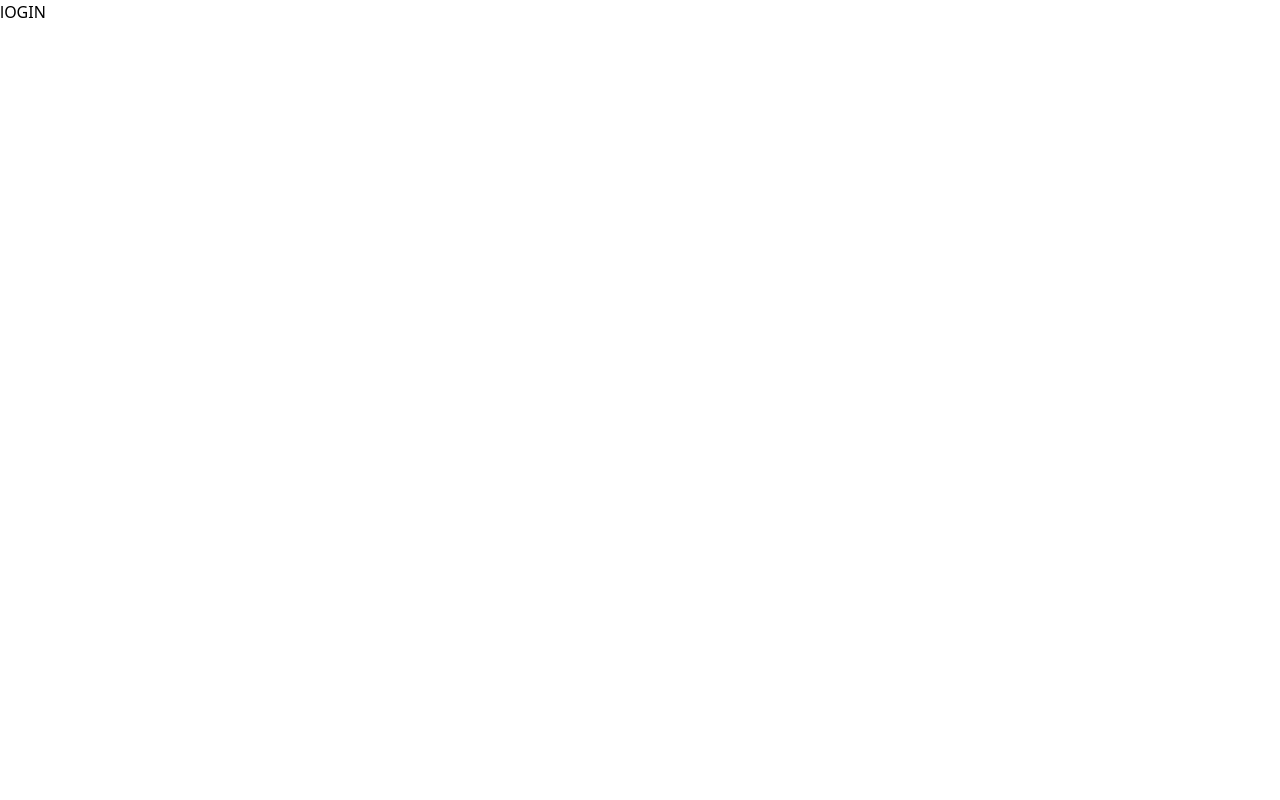
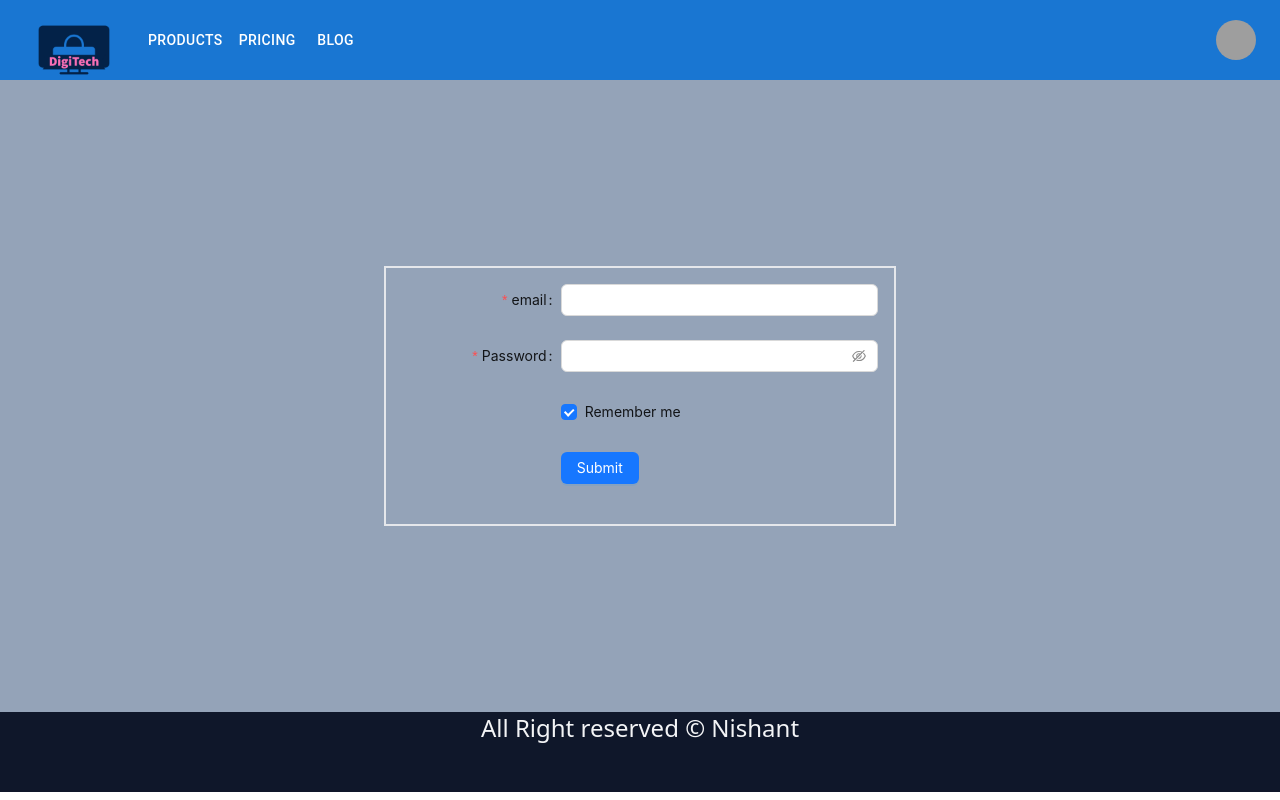
Before and after one commit to nishantchy842/DigiTec_Ecommerce, a React (Create React App) app in the folder client/: page /login in a window 1280 px wide. Built offline with nearby package versions, Linux system fonts and the light colour scheme; grey boxes are pictures that could not be loaded.

Commit message:
login setup in front end

```diff
--- a/client/package.json
+++ b/client/package.json
@@ -1,6 +1,5 @@
 {
   "name": "client",
-  "proxy": "http://localhost:8000",
   "version": "0.1.0",
   "private": true,
   "dependencies": {
--- a/client/src/component/layout/layout.js
+++ b/client/src/component/layout/layout.js
@@ -15,7 +15,7 @@ const Layout = ({children,title, description, keywords, author}) => {
     <title>{title}</title>
   </Helmet>
     <Header />
-     <main className='min-h-screen'>
+     <main className='min-h-[79vh]'>
      {children}
      </main>
      <Footer />
--- a/client/src/pages/Auth/login.js
+++ b/client/src/pages/Auth/login.js
@@ -1,10 +1,112 @@
-import React from 'react'
+import React, { useState } from 'react'
+import Layout from '../../component/layout/layout'
+import { Button, Checkbox, Form, Input } from 'antd';
+import axios from 'axios';
+import { useNavigate } from 'react-router-dom';
 
 const Login = () => {
+const [email , setEmail] = useState('')
+const [password , setPassword] = useState('')
+const navigate = useNavigate()
+
+  const onFinish = async (values) => {
+    console.log(password);
+    console.log(email);
+
+try{
+  const res = await axios.post('http://localhost:8000/api/v1/auth/login',{
+    email,
+    password
+  })
+  if (res && res.data.success) {
+    navigate("/");
+  } else {
+    alert.error(res.data.message);
+  }
+}catch(error){
+  console.log(error)
+}
+
+
+  };
+  const onFinishFailed = (errorInfo) => {
+    console.log('Failed:', errorInfo);
+  };
   return (
-    <div title={'Login'}>
-      <h1>lOGIN</h1>
-    </div>
+    <Layout title={'Login'}>
+    <div className='flex justify-center items-center min-h-[79vh] bg-slate-400'>
+      <Form className='border-2 w-[40%] p-4'
+        name="basic"
+        labelCol={{
+          span: 8,
+        }}
+        wrapperCol={{
+          span: 16,
+        }}
+        style={{
+          maxWidth: 600,
+        }}
+        initialValues={{
+          remember: true,
+        }}
+        onFinish={onFinish}
+        onFinishFailed={onFinishFailed}
+        autoComplete="on"
+      >
+        <Form.Item
+          label="email"
+          name="email"
+          value = {email}
+          onChange={(e)=>setEmail(e.target.value)}
+          rules={[
+            {
+              required: true,
+              message: 'Please input your username!',
+            },
+          ]}
+        >
+          <Input />
+        </Form.Item>
+
+        <Form.Item
+          label="Password"
+          name="password"
+          value = {password}
+          onChange={(e)=>setPassword(e.target.value)}
+          rules={[
+            {
+              required: true,
+              message: 'Please input your password!',
+            },
+          ]}
+        >
+          <Input.Password />
+        </Form.Item>
+
+        <Form.Item
+          name="remember"
+          valuePropName="checked"
+          wrapperCol={{
+            offset: 8,
+            span: 16,
+          }}
+        >
+          <Checkbox>Remember me</Checkbox>
+        </Form.Item>
+
+        <Form.Item
+          wrapperCol={{
+            offset: 8,
+            span: 16,
+          }}
+        >
+          <Button type="primary" htmlType="submit">
+            Submit
+          </Button>
+        </Form.Item>
+      </Form>
+      </div>
+    </Layout>
   )
 }
 
--- a/client/src/pages/Auth/register.js
+++ b/client/src/pages/Auth/register.js
@@ -16,7 +16,7 @@ const Register = () => {
   const handleSubmit = async (e) => {
     e.preventDefault()
     try {
-      const res = await axios.post('http://localhost:8000/api/v1/auth/register',  {
+      const res = await axios.post('http://localhost:8000/api/v1/auth/register', {
         name,
         email,
         password,
@@ -38,9 +38,9 @@ const Register = () => {
 
   return (
     <Layout title={"Register"}>
-      <div className=' h-full w-auto bg-red-900 flex justify-center align-middle'>
+      <div className=' h-screen w-auto bg-[#42d1f5] flex justify-center align-middle p-10'>
         <form onSubmit={handleSubmit}>
-          <h4 className="title">REGISTER FORM</h4>
+        <h1 className="title mb-8 ">REGISTER FORM</h1>
           <div className="mb-3">
             <input
               type="text"
@@ -87,7 +87,7 @@ const Register = () => {
               required
             />
           </div>
-                 <button type="submit" className="btn btn-primary">
+          <button type="submit" className='bg-cyan-500 hover:bg-cyan-600 p-2'>
             REGISTER
           </button>
         </form>
```
